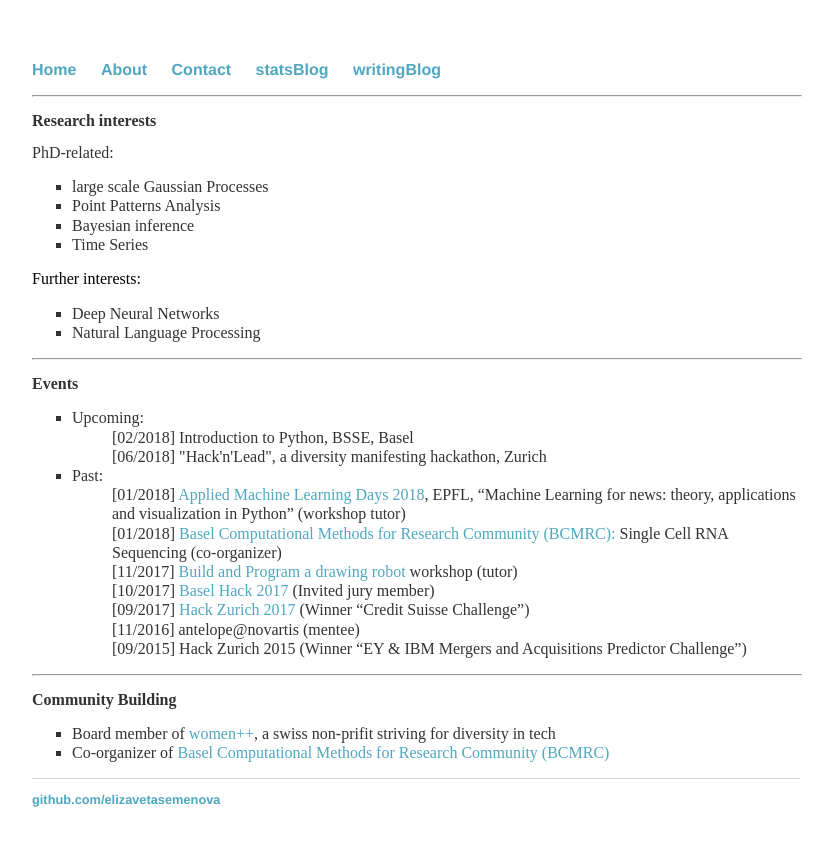
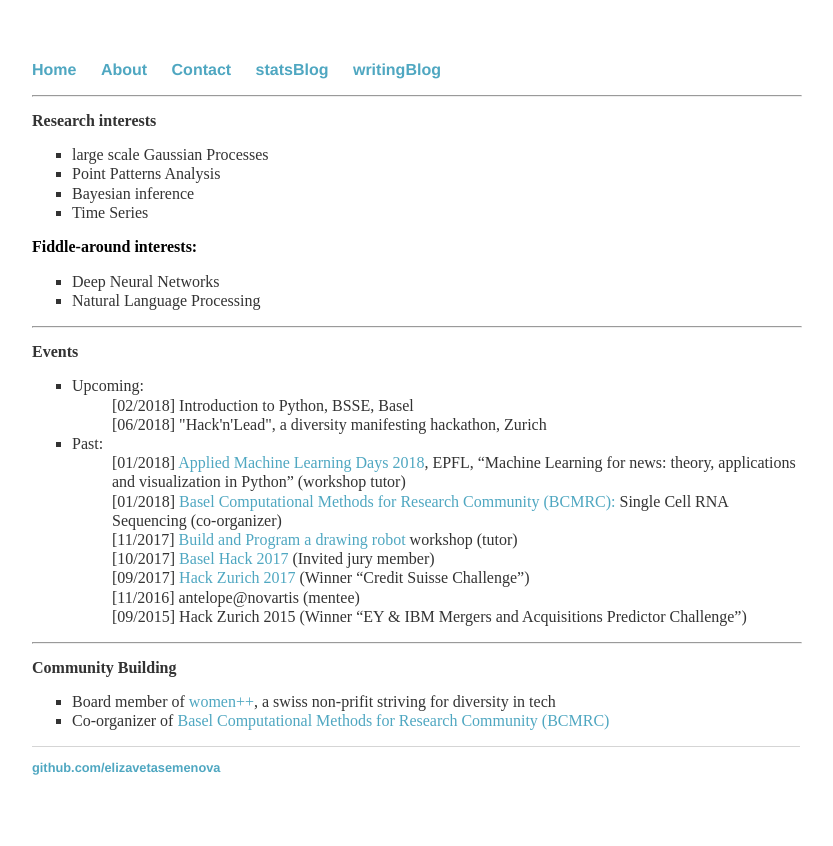
Before and after one commit to elizavetasemenova/elizavetasemenova.github.io, a Jekyll site: the page built from index.html, in a window 1280 px wide. Shown: the top 846 px of the page, without its empty margins (224-1057 px from the left). Built offline with Jekyll 4.4.1, drawn with Linux system fonts in a browser that asks for light colours.

Commit message:
Update index.html

```diff
--- a/index.html
+++ b/index.html
@@ -7,16 +7,14 @@ title: Liza Semenova, statistician in progress
 
 <hr width="100%">
 
-	<p><b>Research interests</b></p>
-
-<p> PhD-related:
+<p><b>Research interests</b>
        <ul style="list-style-type:square">
 	  <li>large scale Gaussian Processes</li>
 	  <li>Point Patterns Analysis</li>
 	  <li>Bayesian inference</li>
 	  <li>Time Series </li>
 	</ul>
-  Further interests:
+   <b>Fiddle-around interests:</b>
 	<ul style="list-style-type:square">
 	  <li>Deep Neural Networks</li>
 	  <li>Natural Language Processing</li>
```
